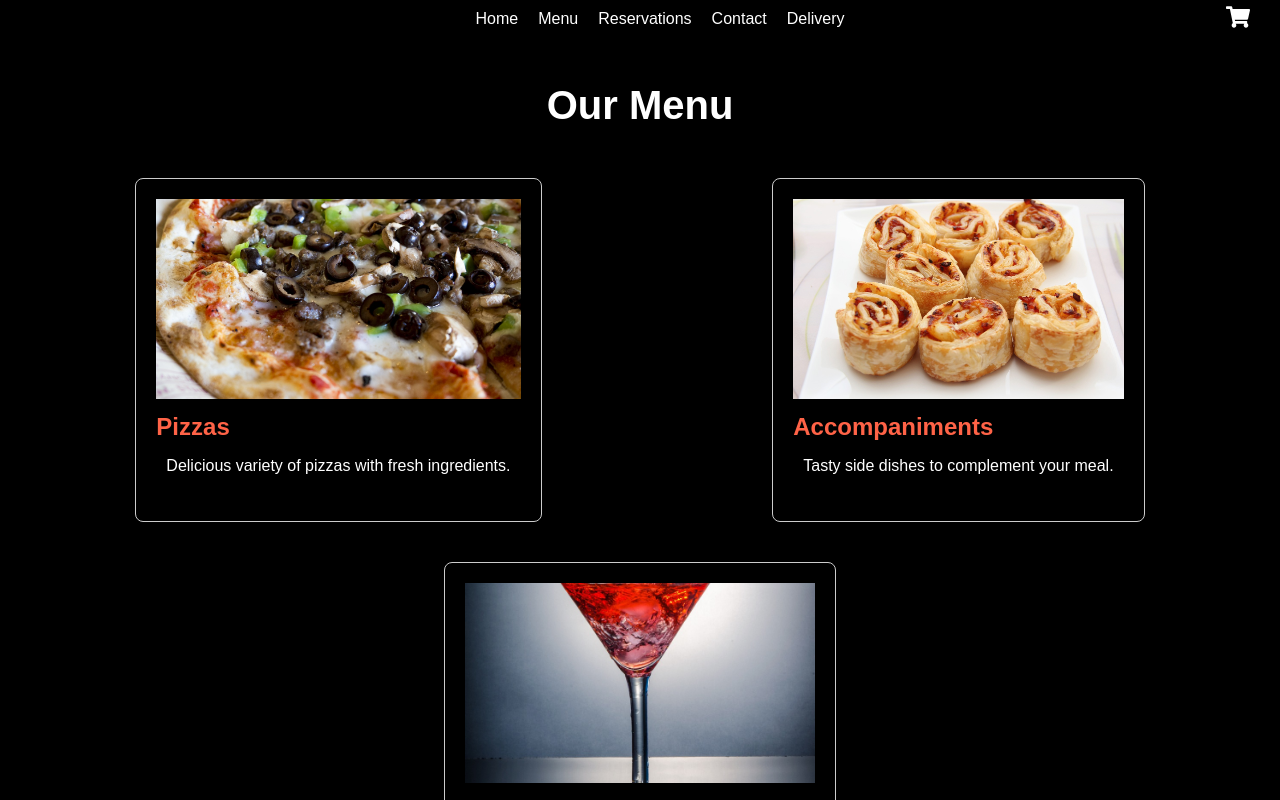
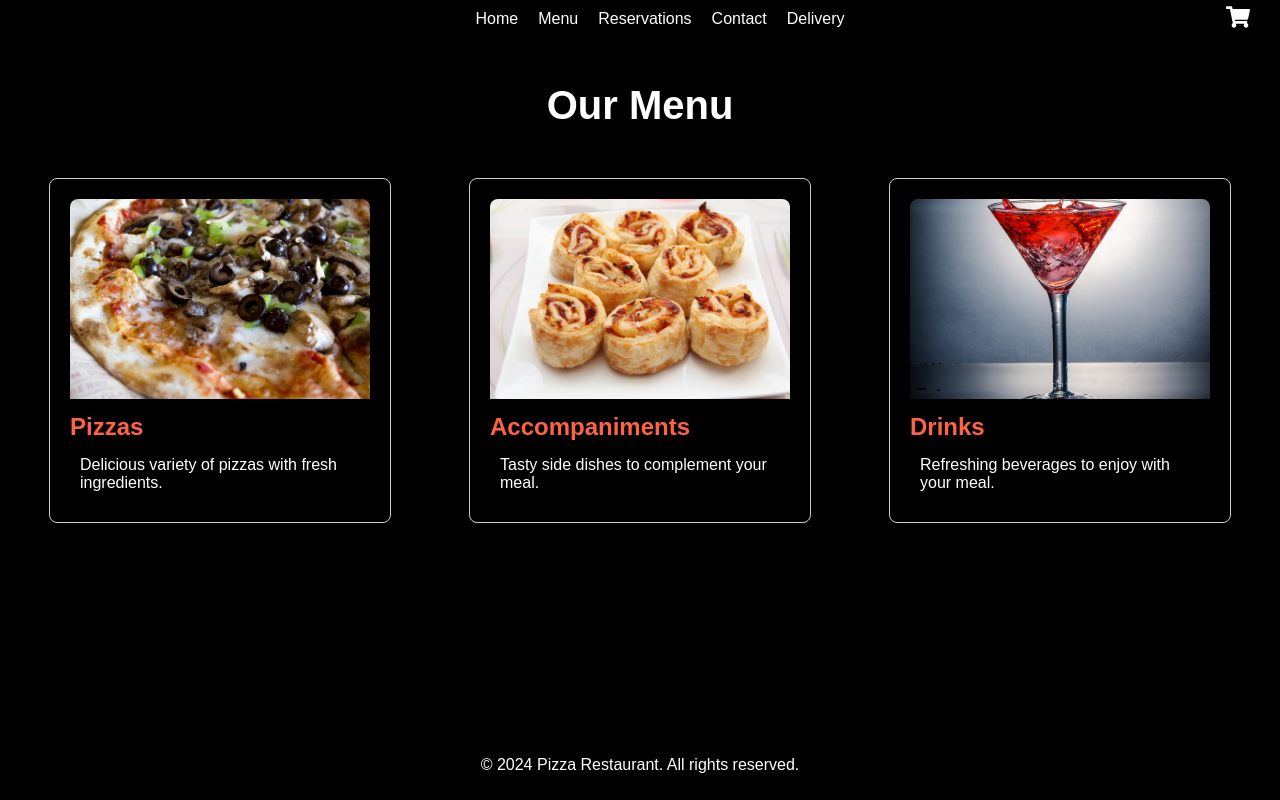
Before and after one commit to Juan-Zuniga-Codoceo/pizzas, a React (Create React App) app: page /menu in a window 1280 px wide. Shown: the top 800 px of the page. Built offline with nearby package versions, Linux system fonts and the light colour scheme.

Commit message:
Problema cards home

```diff
--- a/src/styles/components/FeaturedMenu.css
+++ b/src/styles/components/FeaturedMenu.css
@@ -1,16 +1,49 @@
 /* src/styles/components/FeaturedMenu.css */
 .featured-menu {
+  padding: 20px;
   text-align: center;
 }
 
 .featured-menu h2 {
-  font-size: 2.5rem;
-  margin-bottom: 30px;
-  color: var(--color-white);
+  margin-bottom: 20px;
+  color: var(--color-orange);
 }
 
 .menu-sections {
   display: flex;
-  justify-content: space-around;
-  flex-wrap: wrap;
+  flex-direction: row; /* Asegurar que las cards estén en una fila */
+  justify-content: center; /* Centrar las cards */
+  align-items: center;
+  gap: 20px; /* Espacio entre las cards */
 }
+
+.menu-section {
+  background-color: var(--color-dark-gray);
+  color: var(--color-white);
+  text-decoration: none;
+  padding: 20px;
+  border-radius: 8px;
+  box-shadow: 0 4px 8px rgba(0, 0, 0, 0.1);
+  width: 100%;
+  max-width: 300px; /* Limitar el ancho máximo de las cards */
+  text-align: center;
+  transition: transform 0.3s ease;
+}
+
+.menu-section:hover {
+  transform: translateY(-5px);
+}
+
+.menu-section img {
+  width: 100%;
+  border-radius: 8px 8px 0 0;
+}
+
+.menu-section h3 {
+  margin: 15px 0 10px 0;
+  color: var(--color-orange);
+}
+
+.menu-section p {
+  margin: 0;
+}
```
